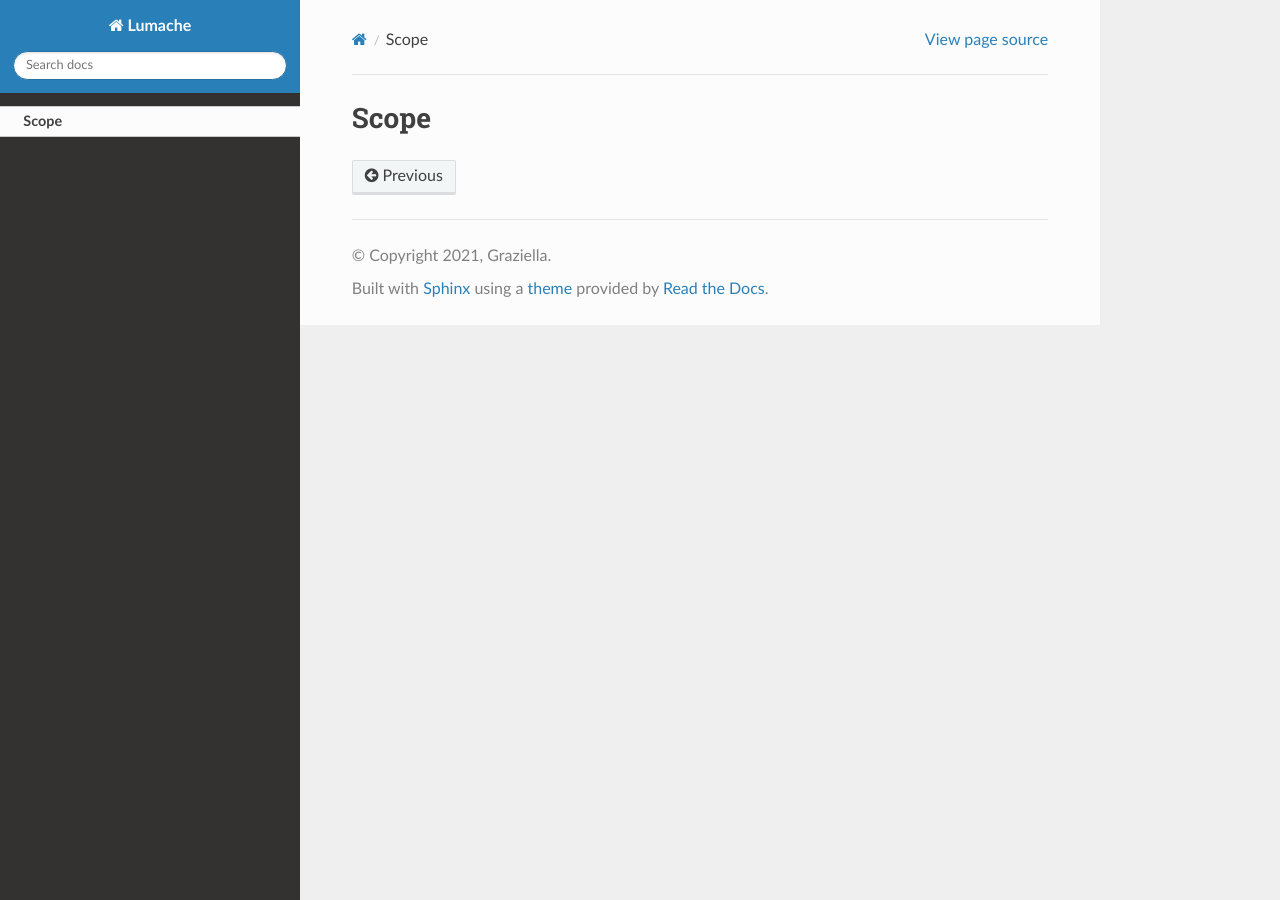
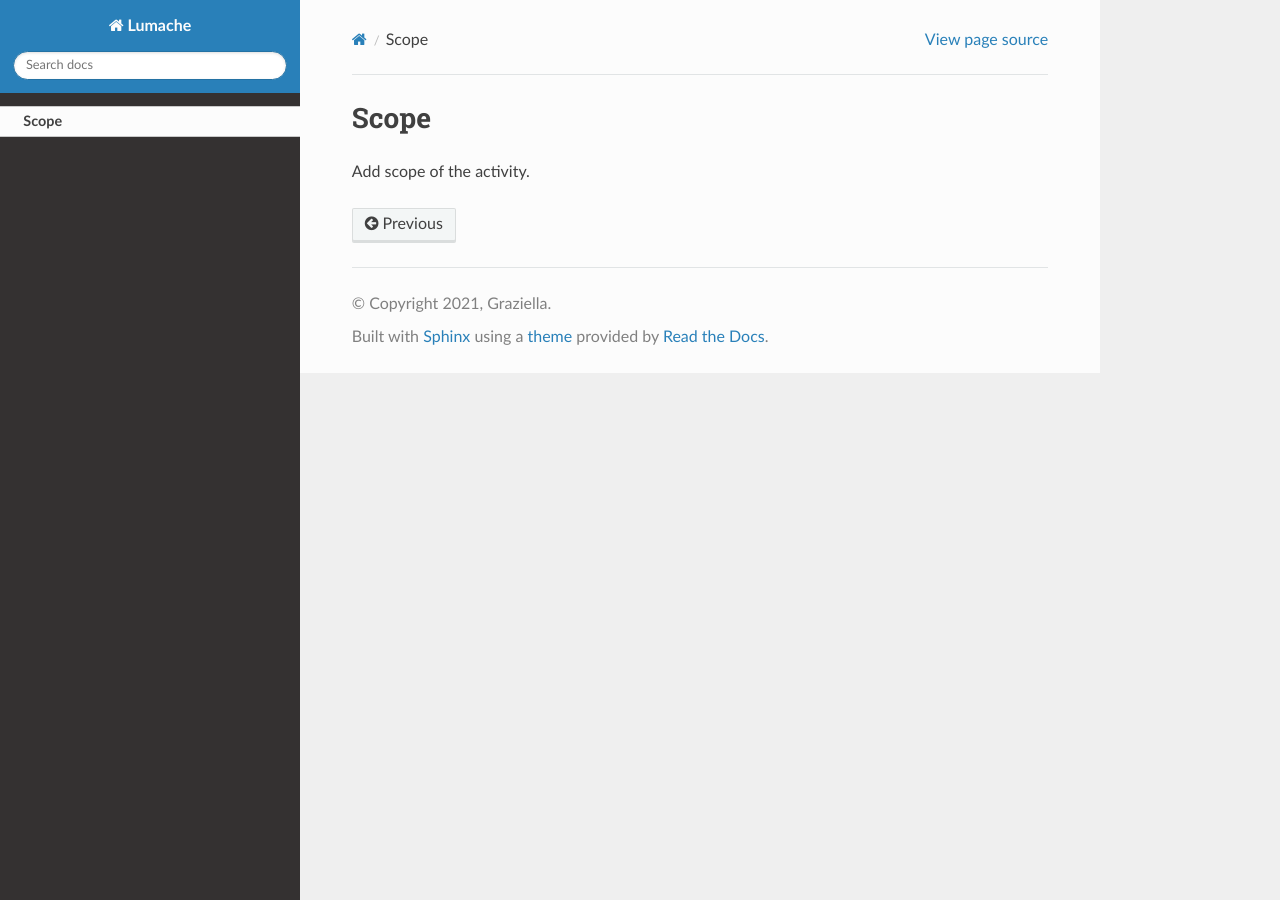
Before and after one commit to wilkinsonlab/NMDO-Sprints-Documentation, a Sphinx documentation site: the page built from docs/source/scope.rst, in a window 1280 px wide. Built offline with Sphinx 7.4.7 and the Read the Docs theme 3.1.0, drawn with Linux system fonts in a browser that asks for light colours; pages that are not in the unit, such as notebooks, are missing from menus.

Commit message:
Update scope.rst

```diff
--- a/docs/source/scope.rst
+++ b/docs/source/scope.rst
@@ -1,2 +1,4 @@
 Scope
 =========
+
+Add scope of the activity.
```
